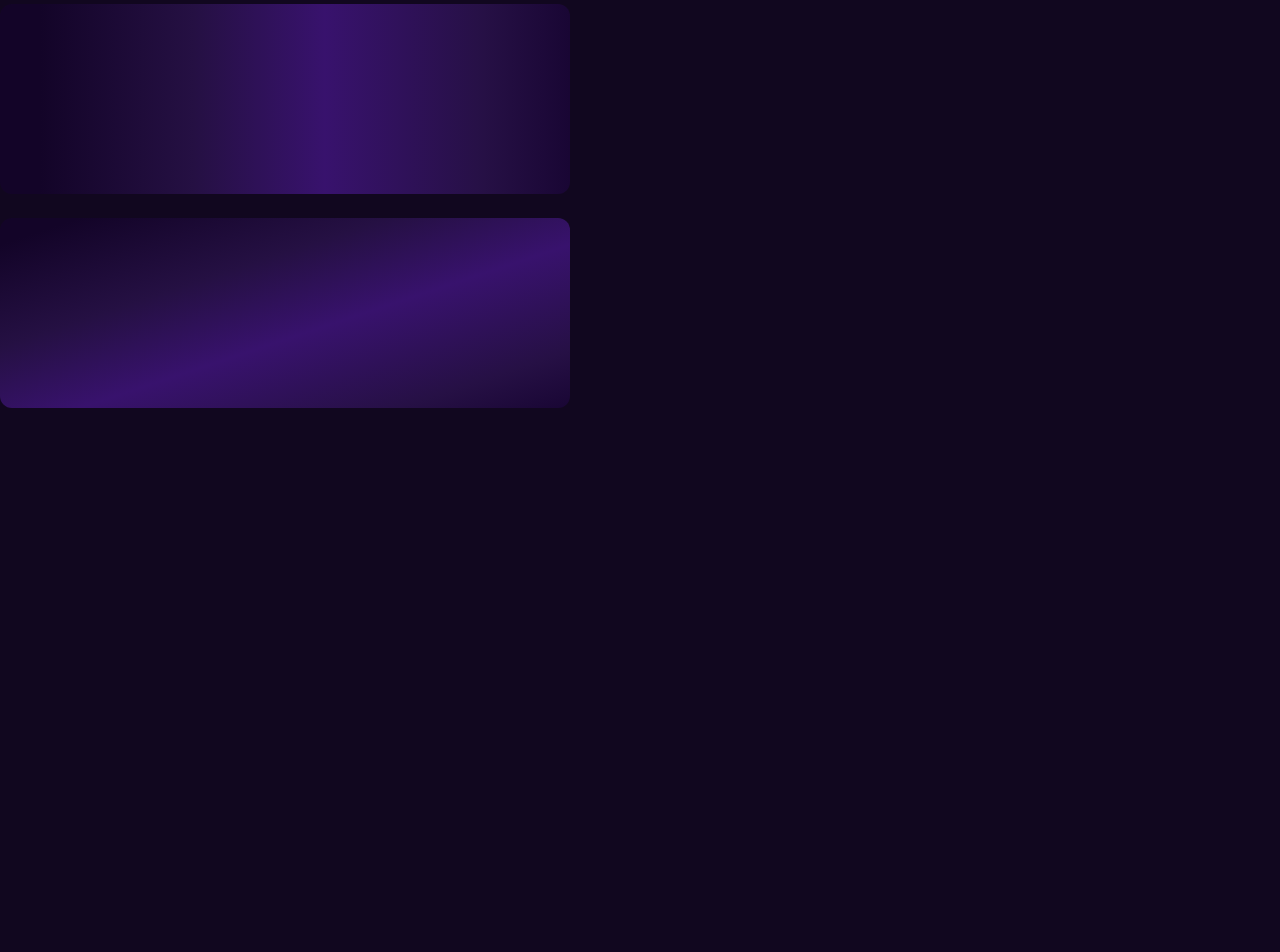
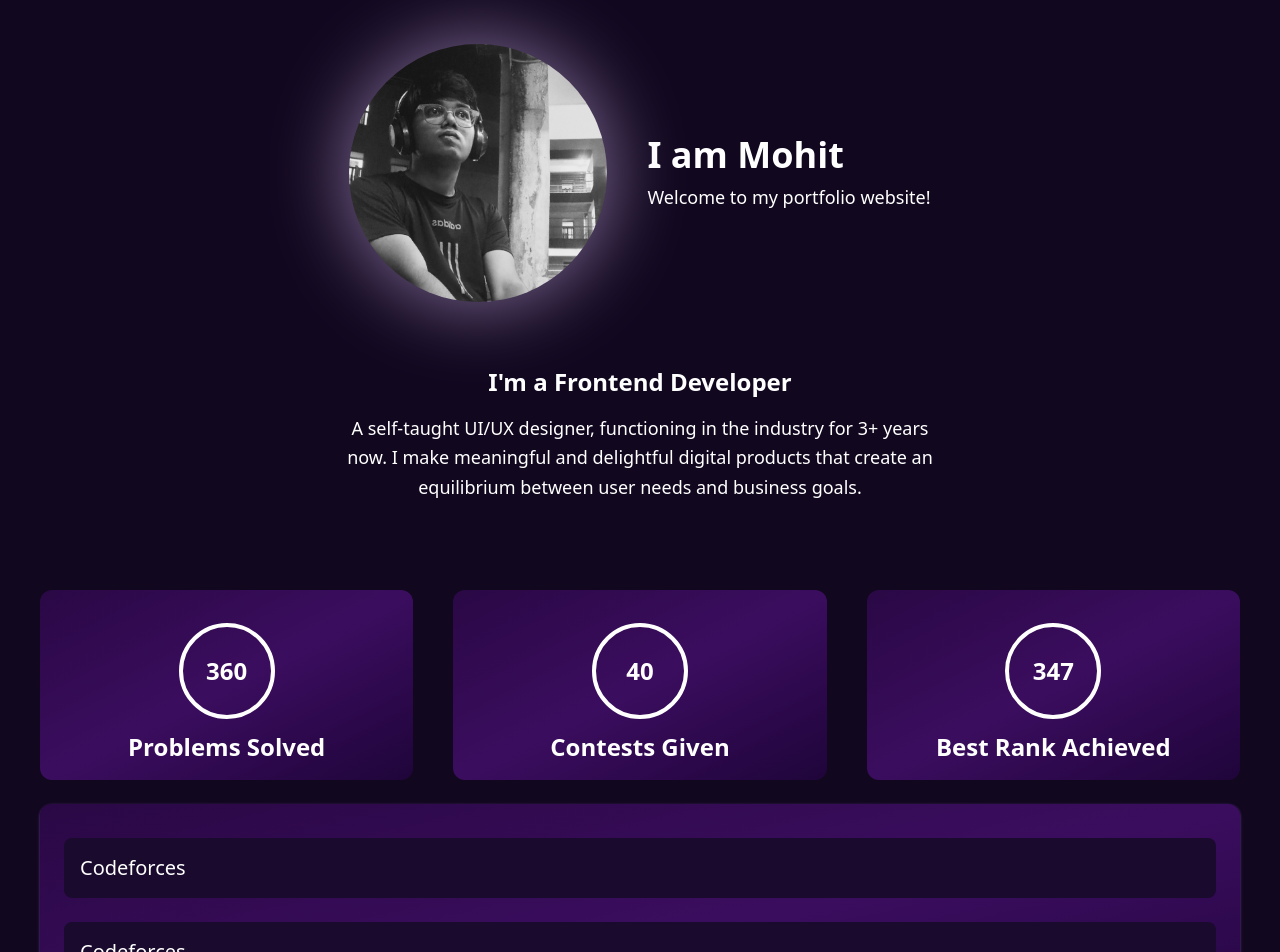
Before and after one commit to mohitjaint/Portfolio-Website, a React (Vite) app: page / in a window 1280 px wide. Shown: the part 140-1092 px from the top of the page. Before the commit the page ends 800 px from the top, so only its background shows below. Built offline with nearby package versions, Linux system fonts and the light colour scheme.

Commit message:
Make Cards for CP section

```diff
--- a/src/App.jsx
+++ b/src/App.jsx
@@ -2,6 +2,8 @@ import { useState } from 'react'
 import Header from './components/Header/Header'
 import profilePhoto from './assets/profile.jpg'
 import About from './components/Cards/About'
+import CpCard1 from './components/Cards/CP/CpCard1'
+import CpCard2 from './components/Cards/CP/CpCard2'
 
 function App() {
 
@@ -10,9 +12,17 @@ function App() {
   return (
    <>
     <Header />
-    <div className="w-[570px] h-[190px] bg-[linear-gradient(to_right,_#130428_7%,_#251043_34%,_#38126D_57%,_#261045_85%,_#190634_100%)] rounded-xl mt-16">
-    </div>
-    <div className="w-[570px] h-[190px] rounded-xl mt-6 bg-[linear-gradient(to_bottom_right,_#130428_7%,_#251043_34%,_#38126D_57%,_#261045_85%,_#190634_100%)]"></div>
+
+    <About />
+    <CpCard1/>
+    <CpCard2/>
+
+
+
+
+
+
+
 
 
 
--- /dev/null
+++ b/src/components/Cards/About.jsx
@@ -0,0 +1,46 @@
+import React from "react";
+import profilePhoto from '../../assets/profile.jpg';
+function About() {
+    return (
+        <div className="flex justify-center items-center mb-16">
+            <div className="w-[600px] flex flex-col items-center text-center mt-10">
+
+            {/* Profile Section (Image + Text Side-by-Side) */}
+            <div className="flex justify-center items-center gap-10 mt-16 mb-16">
+
+                {/* Profile Image with Blurred Radial Background */}
+                <div className="relative w-[258px] h-[258px] flex-shrink-0">
+                <div className="absolute inset-0 z-0 flex items-center justify-center">
+                    <div className="w-64 h-64 rounded-full blur-2xl opacity-70 bg-[radial-gradient(circle,_#763CAC_0%,_white_100%)]"></div>
+                </div>
+                <img
+                    src={profilePhoto}
+                    alt="Profile"
+                    className="relative z-10 w-[258px] h-[258px] rounded-full object-cover"
+                />
+                </div>
+
+                {/* Name & Intro Text */}
+                <div className="text-white text-left">
+                <h1 className="text-4xl font-bold mb-2">I am Mohit</h1>
+                <p className="text-lg">Welcome to my portfolio website!</p>
+                </div>
+            </div>
+
+            {/* Headline */}
+            <h2 className="text-white font-semibold text-2xl">
+                I'm a Frontend Developer
+            </h2>
+
+            {/* Bio */}
+            <p className="text-white text-lg mt-4 leading-relaxed">
+                A self-taught UI/UX designer, functioning in the industry for 3+ years now. I make meaningful
+                and delightful digital products that create an equilibrium between user needs and business goals.
+            </p>
+
+            </div>
+        </div>
+     );
+}
+
+export default About;
--- /dev/null
+++ b/src/components/Cards/CP/CpCard1.jsx
@@ -0,0 +1,42 @@
+import React from "react";
+
+function CpCard1() {
+    return (
+        <div className="flex justify-between items-center gap-10 mt-10 px-10">
+      {/* Card 1 */}
+      <div className="relative w-full h-[190px] rounded-xl mt-6">
+        <div className="absolute inset-0 z-0 rounded-xl bg-gradient-to-br from-[#2A0845] via-[#3B0D5F] to-[#1F053A]"></div>
+        <div className="relative z-10 flex flex-col items-center justify-center h-full pt-4">
+          <div className="w-24 h-24 flex items-center justify-center rounded-full border-4 border-white mb-3 text-white text-2xl font-semibold">
+            360
+          </div>
+          <h1 className="text-white text-2xl font-semibold">Problems Solved</h1>
+        </div>
+      </div>
+
+      {/* Card 2 */}
+      <div className="relative w-full h-[190px] rounded-xl mt-6">
+        <div className="absolute inset-0 z-0 rounded-xl bg-gradient-to-br from-[#2A0845] via-[#3B0D5F] to-[#1F053A]"></div>
+        <div className="relative z-10 flex flex-col items-center justify-center h-full pt-4">
+          <div className="w-24 h-24 flex items-center justify-center rounded-full border-4 border-white mb-3 text-white text-2xl font-semibold">
+            40
+          </div>
+          <h1 className="text-white text-2xl font-semibold">Contests Given</h1>
+        </div>
+      </div>
+
+      {/* Card 3 */}
+      <div className="relative w-full h-[190px] rounded-xl mt-6">
+        <div className="absolute inset-0 z-0 rounded-xl bg-gradient-to-br from-[#2A0845] via-[#3B0D5F] to-[#1F053A]"></div>
+        <div className="relative z-10 flex flex-col items-center justify-center h-full pt-4">
+          <div className="w-24 h-24 flex items-center justify-center rounded-full border-4 border-white mb-3 text-white text-2xl font-semibold">
+            347
+          </div>
+          <h1 className="text-white text-2xl font-semibold">Best Rank Achieved</h1>
+        </div>
+      </div>
+    </div>
+     );
+}
+
+export default CpCard1;
--- /dev/null
+++ b/src/components/Cards/CP/CpCard2.jsx
@@ -0,0 +1,18 @@
+import React from "react";
+
+function CpCard2() {
+    return (
+        <div className="px-10">
+      <div className="relative w-full h-70 rounded-xl mt-6 mb-10 shadow-sm shadow-[#693B93]">
+        <div className="absolute inset-0 z-0 rounded-xl bg-gradient-to-br from-[#2A0845] via-[#3B0D5F] to-[#1F053A]"></div>
+        <div className="relative z-10 flex flex-col gap-6 items-start justify-center h-full px-6 pt-4">
+          <div className="w-full p-4 rounded-lg bg-[#1A0B2E] text-white text-xl">Codeforces</div>
+          <div className="w-full p-4 rounded-lg bg-[#1A0B2E] text-white text-xl">Codeforces</div>
+          <div className="w-full p-4 rounded-lg bg-[#1A0B2E] text-white text-xl">Codeforces</div>
+        </div>
+      </div>
+    </div>
+     );
+}
+
+export default CpCard2;
```
